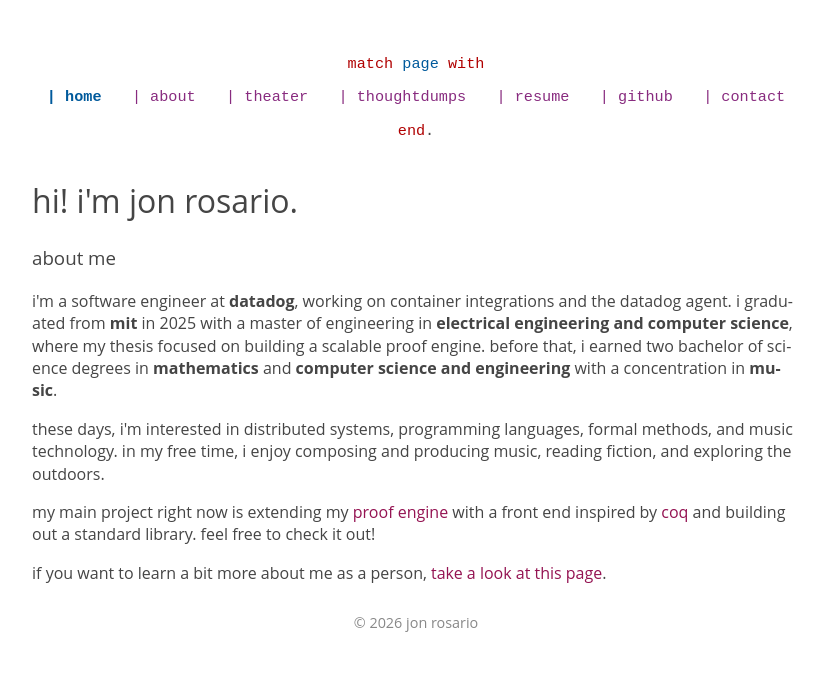
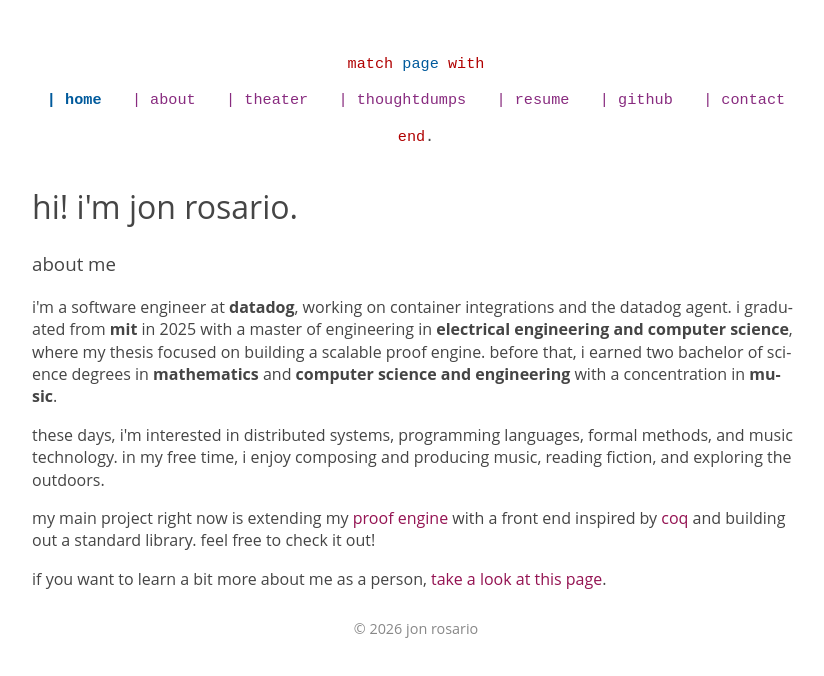
Before and after one commit to triviajon/triviajon2, an Eleventy site: page pages/index.html in a window 1280 px wide. Shown: the whole page, without its empty margins (224-1048 px from the left). Built offline with nearby package versions, Linux system fonts and the light colour scheme; Eleventy itself is replaced by a stand-in of ours; files that its build step writes are made by us from their sources; what markdown-it-texmath would draw is missing.

Commit message:
end. newline

```diff
--- a/assets/css/style.css
+++ b/assets/css/style.css
@@ -1,5 +1,8 @@
 body {
-  font-family: Open Sans, Arial, sans-serif;
+  font-family:
+    Open Sans,
+    Arial,
+    sans-serif;
   font-size: 16px;
   color: #454545;
   background: #fff;
@@ -32,31 +35,32 @@ nav {
   text-align: center;
   margin-bottom: 2em;
   font-size: 0.95em;
-}
-
-nav {
-  text-align: center;
-  margin-bottom: 2em;
-  font-size: 0.95em;
   font-family: monospace;
   line-height: 2.2;
+  display: flex;
+  flex-direction: column;
+  align-items: center;
 }
 
 .nav-links {
   display: inline-flex;
   gap: 2em;
-  margin: 0 0.5em;
+  margin: 0.2em 0.5em;
 }
 
 .nav-links a {
   color: #882b7f;
   text-decoration: none;
-  transition: color 0.3s ease, text-shadow 0.3s ease;
+  transition:
+    color 0.3s ease,
+    text-shadow 0.3s ease;
 }
 
 .nav-links a:hover {
   color: #07a;
-  text-shadow: 0 0.3px 0 currentColor, 0 0.3px 0 currentColor;
+  text-shadow:
+    0 0.3px 0 currentColor,
+    0 0.3px 0 currentColor;
 }
 
 .nav-links a.active {
--- a/layouts/default.html
+++ b/layouts/default.html
@@ -1,4 +1,4 @@
-<!DOCTYPE html>
+<!doctype html>
 <html lang="en">
   <head>
     <meta charset="UTF-8" />
@@ -6,16 +6,21 @@
     <title>{{ title }}</title>
     <link rel="stylesheet" href="/assets/css/style.css" />
     {% if page.url contains '/thoughtdumps/' %}
-    <link rel="stylesheet" href="https://cdn.jsdelivr.net/npm/katex@0.16.21/dist/katex.min.css" />
+    <link
+      rel="stylesheet"
+      href="https://cdn.jsdelivr.net/npm/katex@0.16.21/dist/katex.min.css"
+    />
     <link rel="stylesheet" href="/assets/css/prism.css" />
     {% endif %}
   </head>
   <body>
     <main>
       <nav>
-        <span class="coq-keyword">match</span>
-        <span class="coq-var">page</span>
-        <span class="coq-keyword">with</span>
+        <div>
+          <span class="coq-keyword">match</span>
+          <span class="coq-var">page</span>
+          <span class="coq-keyword">with</span>
+        </div>
 
         <!-- Hidden checkbox toggle -->
         <input type="checkbox" id="nav-toggle" class="nav-toggle" />
@@ -54,7 +59,7 @@
           >
         </span>
 
-        <span class="coq-keyword">end</span>.
+        <div><span class="coq-keyword">end</span>.</div>
       </nav>
 
       {{ content }}
```
